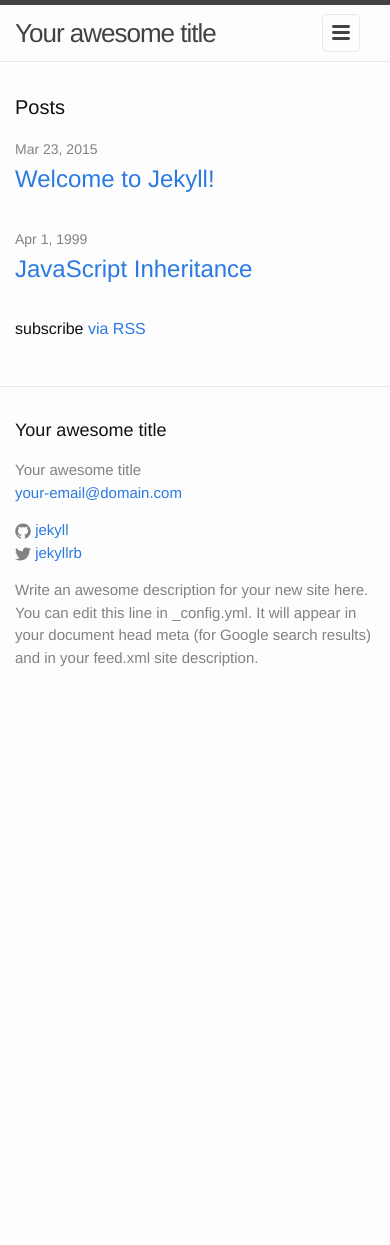
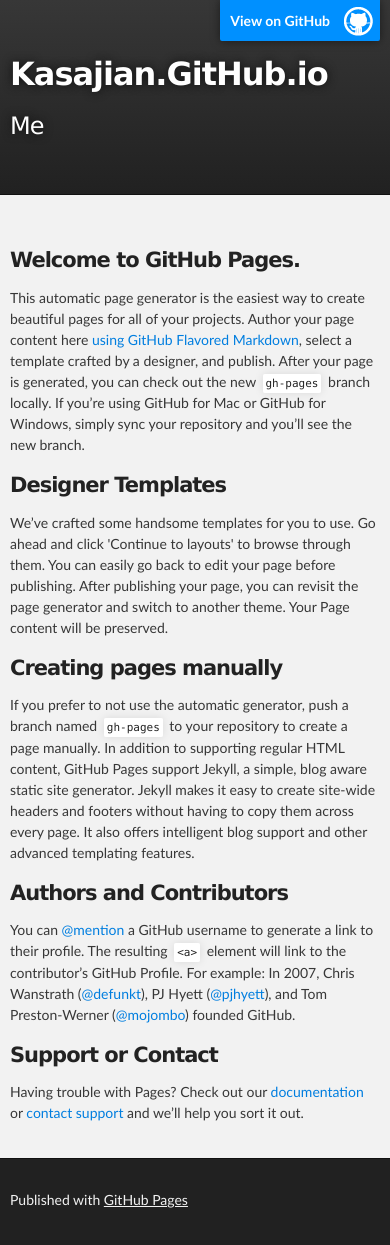
Before and after one commit to kasajian/kasajian.github.io, a Jekyll site: the page index.html, which Jekyll copies as it is, in a window 390 px wide. Built offline with Jekyll 4.4.1, drawn with Linux system fonts in a browser that asks for light colours; before the commit the page ends 900 px from its top, so only the background shows below that.

Commit message:
Replace master branch with page content via GitHub

```diff
--- a/index.html
+++ b/index.html
@@ -1,23 +1,67 @@
----
-layout: default
----
+<!DOCTYPE html>
+<html>
 
-<div class="home">
+  <head>
+    <meta charset='utf-8'>
+    <meta http-equiv="X-UA-Compatible" content="chrome=1">
+    <meta name="description" content="Kasajian.GitHub.io : Me">
 
-  <h1 class="page-heading">Posts</h1>
+    <link rel="stylesheet" type="text/css" media="screen" href="stylesheets/stylesheet.css">
 
-  <ul class="post-list">
-    {% for post in site.posts %}
-      <li>
-        <span class="post-meta">{{ post.date | date: "%b %-d, %Y" }}</span>
+    <title>Kasajian.GitHub.io</title>
+  </head>
 
-        <h2>
-          <a class="post-link" href="{{ post.url | prepend: site.baseurl }}">{{ post.title }}</a>
-        </h2>
-      </li>
-    {% endfor %}
-  </ul>
+  <body>
 
-  <p class="rss-subscribe">subscribe <a href="{{ "/feed.xml" | prepend: site.baseurl }}">via RSS</a></p>
+    <!-- HEADER -->
+    <div id="header_wrap" class="outer">
+        <header class="inner">
+          <a id="forkme_banner" href="https://github.com/kasajian">View on GitHub</a>
 
-</div>
+          <h1 id="project_title">Kasajian.GitHub.io</h1>
+          <h2 id="project_tagline">Me</h2>
+
+        </header>
+    </div>
+
+    <!-- MAIN CONTENT -->
+    <div id="main_content_wrap" class="outer">
+      <section id="main_content" class="inner">
+        <h3>
+<a id="welcome-to-github-pages" class="anchor" href="#welcome-to-github-pages" aria-hidden="true"><span class="octicon octicon-link"></span></a>Welcome to GitHub Pages.</h3>
+
+<p>This automatic page generator is the easiest way to create beautiful pages for all of your projects. Author your page content here <a href="https://guides.github.com/features/mastering-markdown/">using GitHub Flavored Markdown</a>, select a template crafted by a designer, and publish. After your page is generated, you can check out the new <code>gh-pages</code> branch locally. If you’re using GitHub for Mac or GitHub for Windows, simply sync your repository and you’ll see the new branch.</p>
+
+<h3>
+<a id="designer-templates" class="anchor" href="#designer-templates" aria-hidden="true"><span class="octicon octicon-link"></span></a>Designer Templates</h3>
+
+<p>We’ve crafted some handsome templates for you to use. Go ahead and click 'Continue to layouts' to browse through them. You can easily go back to edit your page before publishing. After publishing your page, you can revisit the page generator and switch to another theme. Your Page content will be preserved.</p>
+
+<h3>
+<a id="creating-pages-manually" class="anchor" href="#creating-pages-manually" aria-hidden="true"><span class="octicon octicon-link"></span></a>Creating pages manually</h3>
+
+<p>If you prefer to not use the automatic generator, push a branch named <code>gh-pages</code> to your repository to create a page manually. In addition to supporting regular HTML content, GitHub Pages support Jekyll, a simple, blog aware static site generator. Jekyll makes it easy to create site-wide headers and footers without having to copy them across every page. It also offers intelligent blog support and other advanced templating features.</p>
+
+<h3>
+<a id="authors-and-contributors" class="anchor" href="#authors-and-contributors" aria-hidden="true"><span class="octicon octicon-link"></span></a>Authors and Contributors</h3>
+
+<p>You can <a href="https://github.com/blog/821" class="user-mention">@mention</a> a GitHub username to generate a link to their profile. The resulting <code>&lt;a&gt;</code> element will link to the contributor’s GitHub Profile. For example: In 2007, Chris Wanstrath (<a href="https://github.com/defunkt" class="user-mention">@defunkt</a>), PJ Hyett (<a href="https://github.com/pjhyett" class="user-mention">@pjhyett</a>), and Tom Preston-Werner (<a href="https://github.com/mojombo" class="user-mention">@mojombo</a>) founded GitHub.</p>
+
+<h3>
+<a id="support-or-contact" class="anchor" href="#support-or-contact" aria-hidden="true"><span class="octicon octicon-link"></span></a>Support or Contact</h3>
+
+<p>Having trouble with Pages? Check out our <a href="https://help.github.com/pages">documentation</a> or <a href="https://github.com/contact">contact support</a> and we’ll help you sort it out.</p>
+      </section>
+    </div>
+
+    <!-- FOOTER  -->
+    <div id="footer_wrap" class="outer">
+      <footer class="inner">
+        <p>Published with <a href="https://pages.github.com">GitHub Pages</a></p>
+      </footer>
+    </div>
+
+
+
+  </body>
+</html>
--- /dev/null
+++ b/javascripts/main.js
@@ -0,0 +1 @@
+console.log('This would be the main JS file.');
--- /dev/null
+++ b/stylesheets/github-light.css
@@ -0,0 +1,115 @@
+/*
+   Copyright 2014 GitHub Inc.
+
+   Licensed under the Apache License, Version 2.0 (the "License");
+   you may not use this file except in compliance with the License.
+   You may obtain a copy of the License at
+
+       http://www.apache.org/licenses/LICENSE-2.0
+
+   Unless required by applicable law or agreed to in writing, software
+   distributed under the License is distributed on an "AS IS" BASIS,
+   WITHOUT WARRANTIES OR CONDITIONS OF ANY KIND, either express or implied.
+   See the License for the specific language governing permissions and
+   limitations under the License.
+
+*/
+
+.pl-c /* comment */ {
+  color: #969896;
+}
+
+.pl-c1      /* constant, markup.raw, meta.diff.header, meta.module-reference, meta.property-name, support, support.constant, support.variable, variable.other.constant */,
+.pl-s .pl-v /* string variable */ {
+  color: #0086b3;
+}
+
+.pl-e  /* entity */,
+.pl-en /* entity.name */ {
+  color: #795da3;
+}
+
+.pl-s .pl-s1 /* string source */,
+.pl-smi      /* storage.modifier.import, storage.modifier.package, storage.type.java, variable.other, variable.parameter.function */ {
+  color: #333;
+}
+
+.pl-ent /* entity.name.tag */ {
+  color: #63a35c;
+}
+
+.pl-k /* keyword, storage, storage.type */ {
+  color: #a71d5d;
+}
+
+.pl-pds              /* punctuation.definition.string, string.regexp.character-class */,
+.pl-s                /* string */,
+.pl-s .pl-pse .pl-s1 /* string punctuation.section.embedded source */,
+.pl-sr               /* string.regexp */,
+.pl-sr .pl-cce       /* string.regexp constant.character.escape */,
+.pl-sr .pl-sra       /* string.regexp string.regexp.arbitrary-repitition */,
+.pl-sr .pl-sre       /* string.regexp source.ruby.embedded */ {
+  color: #183691;
+}
+
+.pl-v /* variable */ {
+  color: #ed6a43;
+}
+
+.pl-id /* invalid.deprecated */ {
+  color: #b52a1d;
+}
+
+.pl-ii /* invalid.illegal */ {
+  background-color: #b52a1d;
+  color: #f8f8f8;
+}
+
+.pl-sr .pl-cce /* string.regexp constant.character.escape */ {
+  color: #63a35c;
+  font-weight: bold;
+}
+
+.pl-ml /* markup.list */ {
+  color: #693a17;
+}
+
+.pl-mh        /* markup.heading */,
+.pl-mh .pl-en /* markup.heading entity.name */,
+.pl-ms        /* meta.separator */ {
+  color: #1d3e81;
+  font-weight: bold;
+}
+
+.pl-mq /* markup.quote */ {
+  color: #008080;
+}
+
+.pl-mi /* markup.italic */ {
+  color: #333;
+  font-style: italic;
+}
+
+.pl-mb /* markup.bold */ {
+  color: #333;
+  font-weight: bold;
+}
+
+.pl-md /* markup.deleted, meta.diff.header.from-file */ {
+  background-color: #ffecec;
+  color: #bd2c00;
+}
+
+.pl-mi1 /* markup.inserted, meta.diff.header.to-file */ {
+  background-color: #eaffea;
+  color: #55a532;
+}
+
+.pl-mdr /* meta.diff.range */ {
+  color: #795da3;
+  font-weight: bold;
+}
+
+.pl-mo /* meta.output */ {
+  color: #1d3e81;
+}
--- /dev/null
+++ b/stylesheets/stylesheet.css
@@ -0,0 +1,425 @@
+/*******************************************************************************
+Slate Theme for GitHub Pages
+by Jason Costello, @jsncostello
+*******************************************************************************/
+
+@import url(github-light.css);
+
+/*******************************************************************************
+MeyerWeb Reset
+*******************************************************************************/
+
+html, body, div, span, applet, object, iframe,
+h1, h2, h3, h4, h5, h6, p, blockquote, pre,
+a, abbr, acronym, address, big, cite, code,
+del, dfn, em, img, ins, kbd, q, s, samp,
+small, strike, strong, sub, sup, tt, var,
+b, u, i, center,
+dl, dt, dd, ol, ul, li,
+fieldset, form, label, legend,
+table, caption, tbody, tfoot, thead, tr, th, td,
+article, aside, canvas, details, embed,
+figure, figcaption, footer, header, hgroup,
+menu, nav, output, ruby, section, summary,
+time, mark, audio, video {
+  margin: 0;
+  padding: 0;
+  border: 0;
+  font: inherit;
+  vertical-align: baseline;
+}
+
+/* HTML5 display-role reset for older browsers */
+article, aside, details, figcaption, figure,
+footer, header, hgroup, menu, nav, section {
+  display: block;
+}
+
+ol, ul {
+  list-style: none;
+}
+
+table {
+  border-collapse: collapse;
+  border-spacing: 0;
+}
+
+/*******************************************************************************
+Theme Styles
+*******************************************************************************/
+
+body {
+  box-sizing: border-box;
+  color:#373737;
+  background: #212121;
+  font-size: 16px;
+  font-family: 'Myriad Pro', Calibri, Helvetica, Arial, sans-serif;
+  line-height: 1.5;
+  -webkit-font-smoothing: antialiased;
+}
+
+h1, h2, h3, h4, h5, h6 {
+  margin: 10px 0;
+  font-weight: 700;
+  color:#222222;
+  font-family: 'Lucida Grande', 'Calibri', Helvetica, Arial, sans-serif;
+  letter-spacing: -1px;
+}
+
+h1 {
+  font-size: 36px;
+  font-weight: 700;
+}
+
+h2 {
+  padding-bottom: 10px;
+  font-size: 32px;
+  background: url('../images/bg_hr.png') repeat-x bottom;
+}
+
+h3 {
+  font-size: 24px;
+}
+
+h4 {
+  font-size: 21px;
+}
+
+h5 {
+  font-size: 18px;
+}
+
+h6 {
+  font-size: 16px;
+}
+
+p {
+  margin: 10px 0 15px 0;
+}
+
+footer p {
+  color: #f2f2f2;
+}
+
+a {
+  text-decoration: none;
+  color: #007edf;
+  text-shadow: none;
+
+  transition: color 0.5s ease;
+  transition: text-shadow 0.5s ease;
+  -webkit-transition: color 0.5s ease;
+  -webkit-transition: text-shadow 0.5s ease;
+  -moz-transition: color 0.5s ease;
+  -moz-transition: text-shadow 0.5s ease;
+  -o-transition: color 0.5s ease;
+  -o-transition: text-shadow 0.5s ease;
+  -ms-transition: color 0.5s ease;
+  -ms-transition: text-shadow 0.5s ease;
+}
+
+a:hover, a:focus {text-decoration: underline;}
+
+footer a {
+  color: #F2F2F2;
+  text-decoration: underline;
+}
+
+em {
+  font-style: italic;
+}
+
+strong {
+  font-weight: bold;
+}
+
+img {
+  position: relative;
+  margin: 0 auto;
+  max-width: 739px;
+  padding: 5px;
+  margin: 10px 0 10px 0;
+  border: 1px solid #ebebeb;
+
+  box-shadow: 0 0 5px #ebebeb;
+  -webkit-box-shadow: 0 0 5px #ebebeb;
+  -moz-box-shadow: 0 0 5px #ebebeb;
+  -o-box-shadow: 0 0 5px #ebebeb;
+  -ms-box-shadow: 0 0 5px #ebebeb;
+}
+
+p img {
+  display: inline;
+  margin: 0;
+  padding: 0;
+  vertical-align: middle;
+  text-align: center;
+  border: none;
+}
+
+pre, code {
+  width: 100%;
+  color: #222;
+  background-color: #fff;
+
+  font-family: Monaco, "Bitstream Vera Sans Mono", "Lucida Console", Terminal, monospace;
+  font-size: 14px;
+
+  border-radius: 2px;
+  -moz-border-radius: 2px;
+  -webkit-border-radius: 2px;
+}
+
+pre {
+  width: 100%;
+  padding: 10px;
+  box-shadow: 0 0 10px rgba(0,0,0,.1);
+  overflow: auto;
+}
+
+code {
+  padding: 3px;
+  margin: 0 3px;
+  box-shadow: 0 0 10px rgba(0,0,0,.1);
+}
+
+pre code {
+  display: block;
+  box-shadow: none;
+}
+
+blockquote {
+  color: #666;
+  margin-bottom: 20px;
+  padding: 0 0 0 20px;
+  border-left: 3px solid #bbb;
+}
+
+
+ul, ol, dl {
+  margin-bottom: 15px
+}
+
+ul {
+  list-style-position: inside;
+  list-style: disc;
+  padding-left: 20px;
+}
+
+ol {
+  list-style-position: inside;
+  list-style: decimal;
+  padding-left: 20px;
+}
+
+dl dt {
+  font-weight: bold;
+}
+
+dl dd {
+  padding-left: 20px;
+  font-style: italic;
+}
+
+dl p {
+  padding-left: 20px;
+  font-style: italic;
+}
+
+hr {
+  height: 1px;
+  margin-bottom: 5px;
+  border: none;
+  background: url('../images/bg_hr.png') repeat-x center;
+}
+
+table {
+  border: 1px solid #373737;
+  margin-bottom: 20px;
+  text-align: left;
+ }
+
+th {
+  font-family: 'Lucida Grande', 'Helvetica Neue', Helvetica, Arial, sans-serif;
+  padding: 10px;
+  background: #373737;
+  color: #fff;
+ }
+
+td {
+  padding: 10px;
+  border: 1px solid #373737;
+ }
+
+form {
+  background: #f2f2f2;
+  padding: 20px;
+}
+
+/*******************************************************************************
+Full-Width Styles
+*******************************************************************************/
+
+.outer {
+  width: 100%;
+}
+
+.inner {
+  position: relative;
+  max-width: 640px;
+  padding: 20px 10px;
+  margin: 0 auto;
+}
+
+#forkme_banner {
+  display: block;
+  position: absolute;
+  top:0;
+  right: 10px;
+  z-index: 10;
+  padding: 10px 50px 10px 10px;
+  color: #fff;
+  background: url('../images/blacktocat.png') #0090ff no-repeat 95% 50%;
+  font-weight: 700;
+  box-shadow: 0 0 10px rgba(0,0,0,.5);
+  border-bottom-left-radius: 2px;
+  border-bottom-right-radius: 2px;
+}
+
+#header_wrap {
+  background: #212121;
+  background: -moz-linear-gradient(top, #373737, #212121);
+  background: -webkit-linear-gradient(top, #373737, #212121);
+  background: -ms-linear-gradient(top, #373737, #212121);
+  background: -o-linear-gradient(top, #373737, #212121);
+  background: linear-gradient(top, #373737, #212121);
+}
+
+#header_wrap .inner {
+  padding: 50px 10px 30px 10px;
+}
+
+#project_title {
+  margin: 0;
+  color: #fff;
+  font-size: 42px;
+  font-weight: 700;
+  text-shadow: #111 0px 0px 10px;
+}
+
+#project_tagline {
+  color: #fff;
+  font-size: 24px;
+  font-weight: 300;
+  background: none;
+  text-shadow: #111 0px 0px 10px;
+}
+
+#downloads {
+  position: absolute;
+  width: 210px;
+  z-index: 10;
+  bottom: -40px;
+  right: 0;
+  height: 70px;
+  background: url('../images/icon_download.png') no-repeat 0% 90%;
+}
+
+.zip_download_link {
+  display: block;
+  float: right;
+  width: 90px;
+  height:70px;
+  text-indent: -5000px;
+  overflow: hidden;
+  background: url(../images/sprite_download.png) no-repeat bottom left;
+}
+
+.tar_download_link {
+  display: block;
+  float: right;
+  width: 90px;
+  height:70px;
+  text-indent: -5000px;
+  overflow: hidden;
+  background: url(../images/sprite_download.png) no-repeat bottom right;
+  margin-left: 10px;
+}
+
+.zip_download_link:hover {
+  background: url(../images/sprite_download.png) no-repeat top left;
+}
+
+.tar_download_link:hover {
+  background: url(../images/sprite_download.png) no-repeat top right;
+}
+
+#main_content_wrap {
+  background: #f2f2f2;
+  border-top: 1px solid #111;
+  border-bottom: 1px solid #111;
+}
+
+#main_content {
+  padding-top: 40px;
+}
+
+#footer_wrap {
+  background: #212121;
+}
+
+
+
+/*******************************************************************************
+Small Device Styles
+*******************************************************************************/
+
+@media screen and (max-width: 480px) {
+  body {
+    font-size:14px;
+  }
+
+  #downloads {
+    display: none;
+  }
+
+  .inner {
+    min-width: 320px;
+    max-width: 480px;
+  }
+
+  #project_title {
+  font-size: 32px;
+  }
+
+  h1 {
+    font-size: 28px;
+  }
+
+  h2 {
+    font-size: 24px;
+  }
+
+  h3 {
+    font-size: 21px;
+  }
+
+  h4 {
+    font-size: 18px;
+  }
+
+  h5 {
+    font-size: 14px;
+  }
+
+  h6 {
+    font-size: 12px;
+  }
+
+  code, pre {
+    min-width: 320px;
+    max-width: 480px;
+    font-size: 11px;
+  }
+
+}
```
Also changed, not shown: params.json (added, +1 -0 lines), images/bg_hr.png (added), images/blacktocat.png (added), images/icon_download.png (added), images/sprite_download.png (added).
